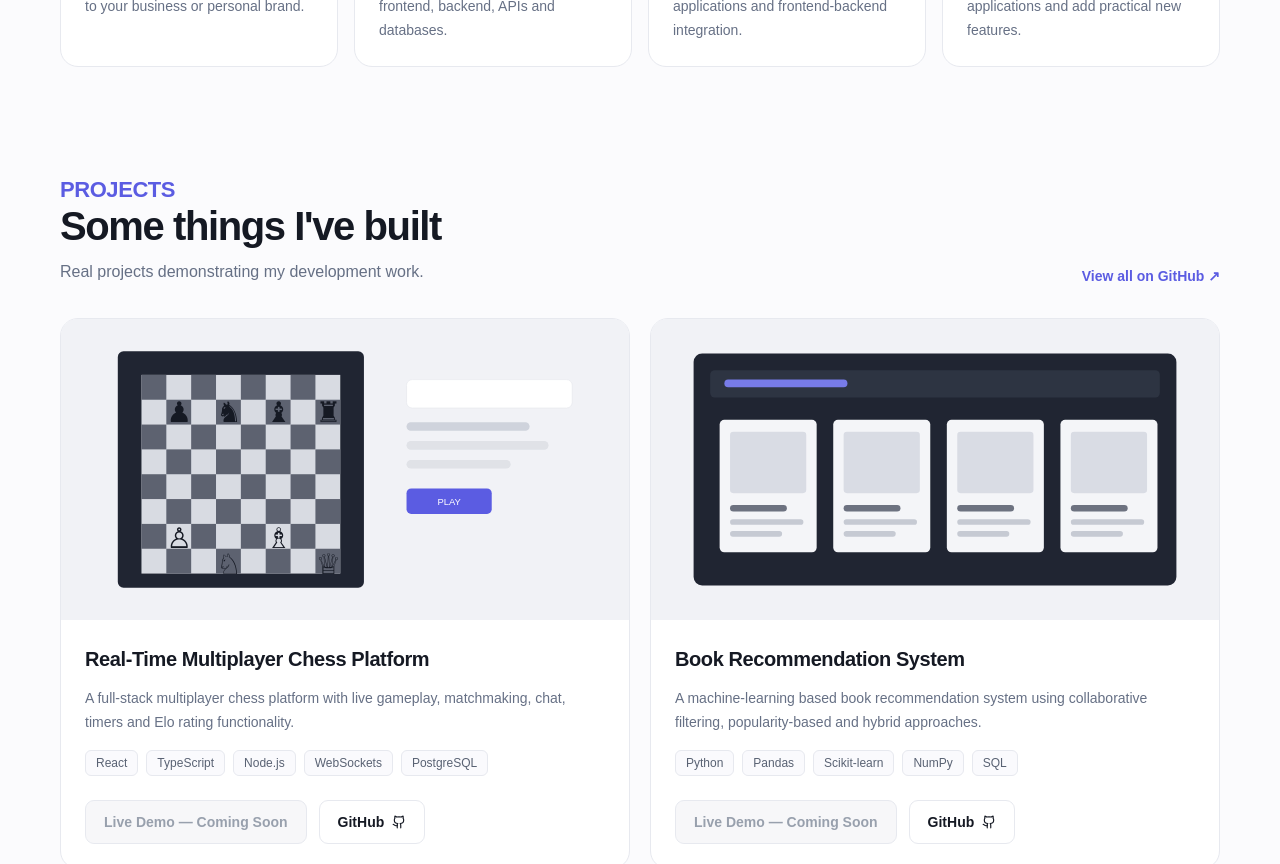
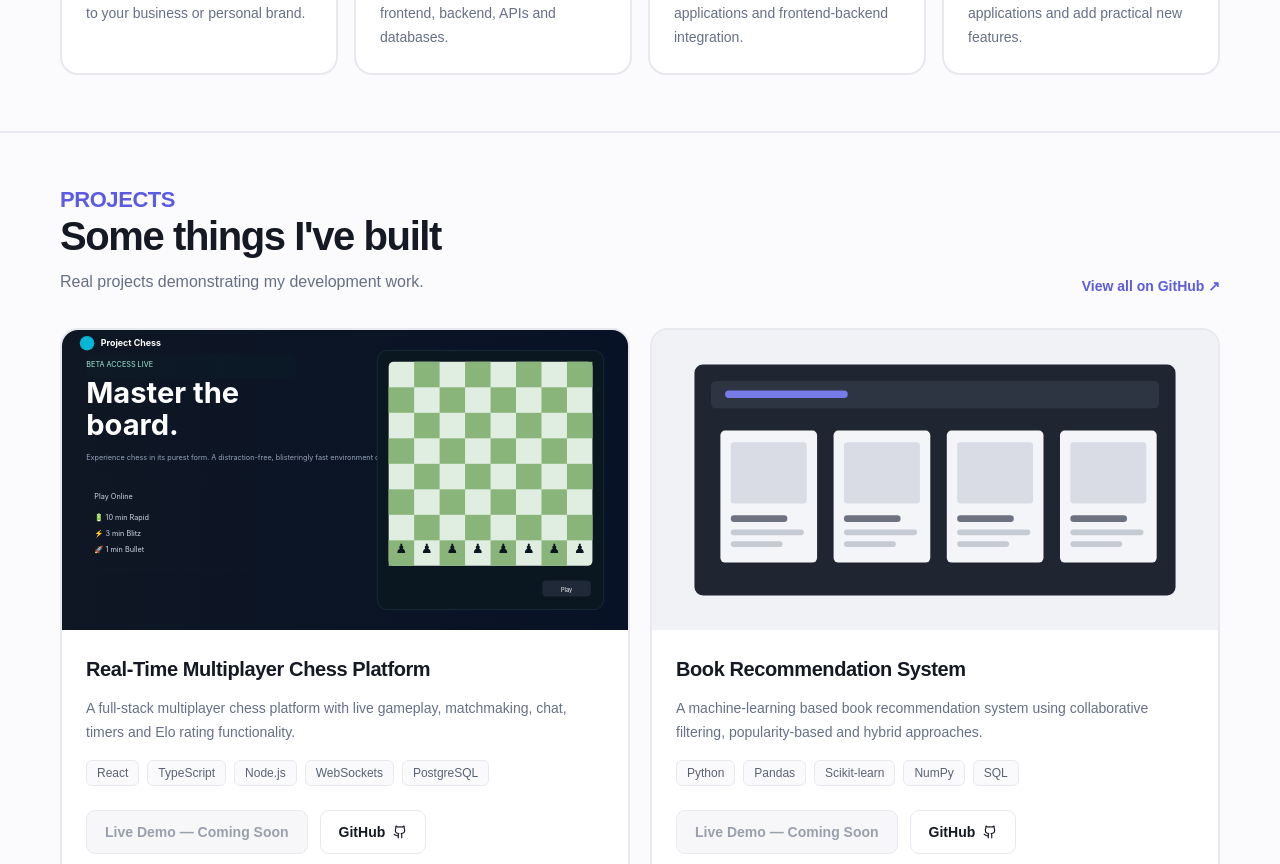
Before and after one commit to ShViNaY/Personal-Portfolio, a Next.js app: page / in a window 1280 px wide. Shown: the part 1660-2524 px from the top of the page. Built offline with nearby package versions, Linux system fonts and the light colour scheme.

Commit message:
Added mouse hover to projects and increased border to all sections

```diff
--- a/app/globals.css
+++ b/app/globals.css
@@ -51,6 +51,7 @@
 .section {
   padding: 56px 0;
   scroll-margin-top: 72px;
+  border-top: 2px solid var(--border);
 }
 
 .section-title {
@@ -69,8 +70,18 @@
 
 .card {
   background: var(--surface);
-  border: 1px solid var(--border);
+  border: 2px solid var(--border);
   border-radius: 18px;
+}
+
+/* Lift project cards slightly on hover (only in Projects section) */
+#projects .card {
+  transition: transform 180ms ease, box-shadow 180ms ease;
+}
+
+#projects .card:hover {
+  transform: translateY(-6px);
+  box-shadow: 0 18px 30px rgba(2,6,23,0.08);
 }
 
 .btn {
@@ -184,10 +195,10 @@
 .marquee-shell {
   position: relative;
   overflow: hidden;
-  border-top: 1px solid var(--border);
-  border-bottom: 1px solid var(--border);
   background: white;
   mask-image: linear-gradient(to right, transparent, black 7%, black 93%, transparent);
+  border-top: 2px solid var(--border);
+  border-bottom: 2px solid var(--border);
 }
 
 .tech-grid {
@@ -327,7 +338,7 @@
   }
 }
 
-/* Tech marquee used in Tech Stack rows. Moves only when content overflows. */
+    border: 2px solid var(--border);
 .tech-marquee-shell {
   overflow: hidden;
   position: relative;
@@ -368,7 +379,7 @@
   justify-content: center;
   width: 38px;
   height: 38px;
-  border: 1px solid var(--border);
+  border: 2px solid var(--border);
   border-radius: 9px;
   color: #596273;
   background: white;
@@ -383,7 +394,7 @@
 
 .field {
   width: 100%;
-  border: 1px solid var(--border);
+  border: 2px solid var(--border);
   background: #fff;
   border-radius: 9px;
   padding: 13px 14px;
```
Also changed, not shown: public/images/chess-project.svg.
